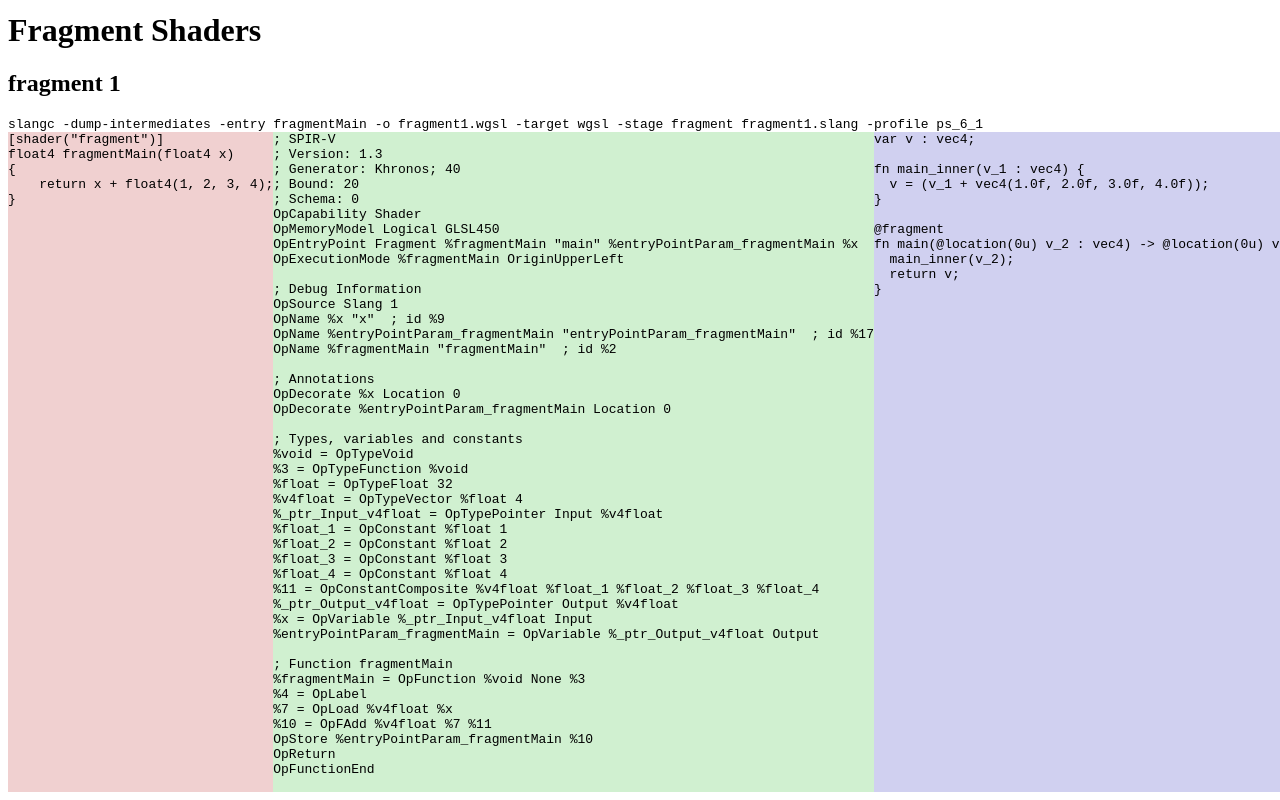
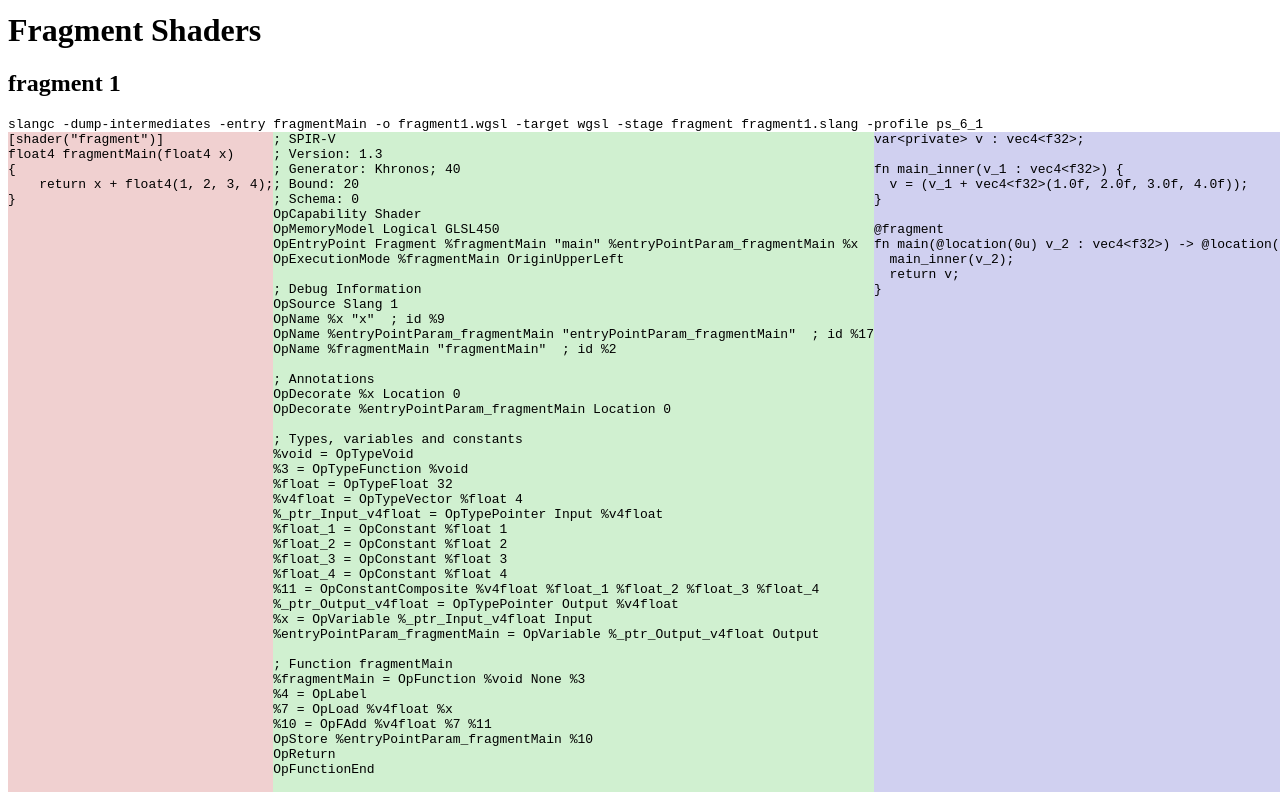
Before and after one commit to aleino-nv/aleino-nv.github.io, a plain HTML site: page issues/4483/results.html in a window 1280 px wide. Shown: the part 1240-2040 px from the top of the page. Drawn offline with Linux system fonts and the light colour scheme.

Commit message:
Fix formatting of initial results

```diff
--- a/issues/4483/results.html
+++ b/issues/4483/results.html
@@ -6,7 +6,7 @@
         <h2>compute 1</h2>
         <code>slangc -dump-intermediates -entry computeMain -o compute1.wgsl -target wgsl -stage compute compute1.slang -profile cs_6_1</code>
         <pre style="text-align: left; display:table-cell; background-color:f0d0d0">
-RWStructuredBuffer<float> result;
+RWStructuredBuffer&lt;float&gt; result;
 
 [shader("compute")]
 [numthreads(1,1,1)]
@@ -160,14 +160,14 @@ OpReturn
 OpFunctionEnd
         </pre>
         <pre style="text-align: left; display:table-cell; background-color:d0d0f0">
-var<private> v : vec4<f32>;
+var&lt;private&gt; v : vec4&lt;f32&gt;;
 
-fn main_inner(v_1 : vec4<f32>) {
-  v = (v_1 + vec4<f32>(1.0f, 2.0f, 3.0f, 4.0f));
+fn main_inner(v_1 : vec4&lt;f32&gt;) {
+  v = (v_1 + vec4&lt;f32&gt;(1.0f, 2.0f, 3.0f, 4.0f));
 }
 
 @fragment
-fn main(@location(0u) v_2 : vec4<f32>) -> @location(0u) vec4<f32> {
+fn main(@location(0u) v_2 : vec4&lt;f32&gt;) -&gt; @location(0u) vec4&lt;f32&gt; {
   main_inner(v_2);
   return v;
 }
@@ -345,14 +345,14 @@ OpReturn
 OpFunctionEnd
         </pre>
         <pre style="text-align: left; display:table-cell; background-color:d0d0f0">
-var<private> v : vec4<f32>;
+var&lt;private&gt; v : vec4&lt;f32&gt;;
 
-fn main_inner(v_1 : vec4<f32>) {
-  v = vec4<f32>((42.0f * v_1.x), 2.0f, 3.0f, 4.0f);
+fn main_inner(v_1 : vec4&lt;f32&gt;) {
+  v = vec4&lt;f32&gt;((42.0f * v_1.x), 2.0f, 3.0f, 4.0f);
 }
 
 @fragment
-fn main(@location(0u) v_2 : vec4<f32>) -> @location(0u) vec4<f32> {
+fn main(@location(0u) v_2 : vec4&lt;f32&gt;) -&gt; @location(0u) vec4&lt;f32&gt; {
   main_inner(v_2);
   return v;
 }
```
